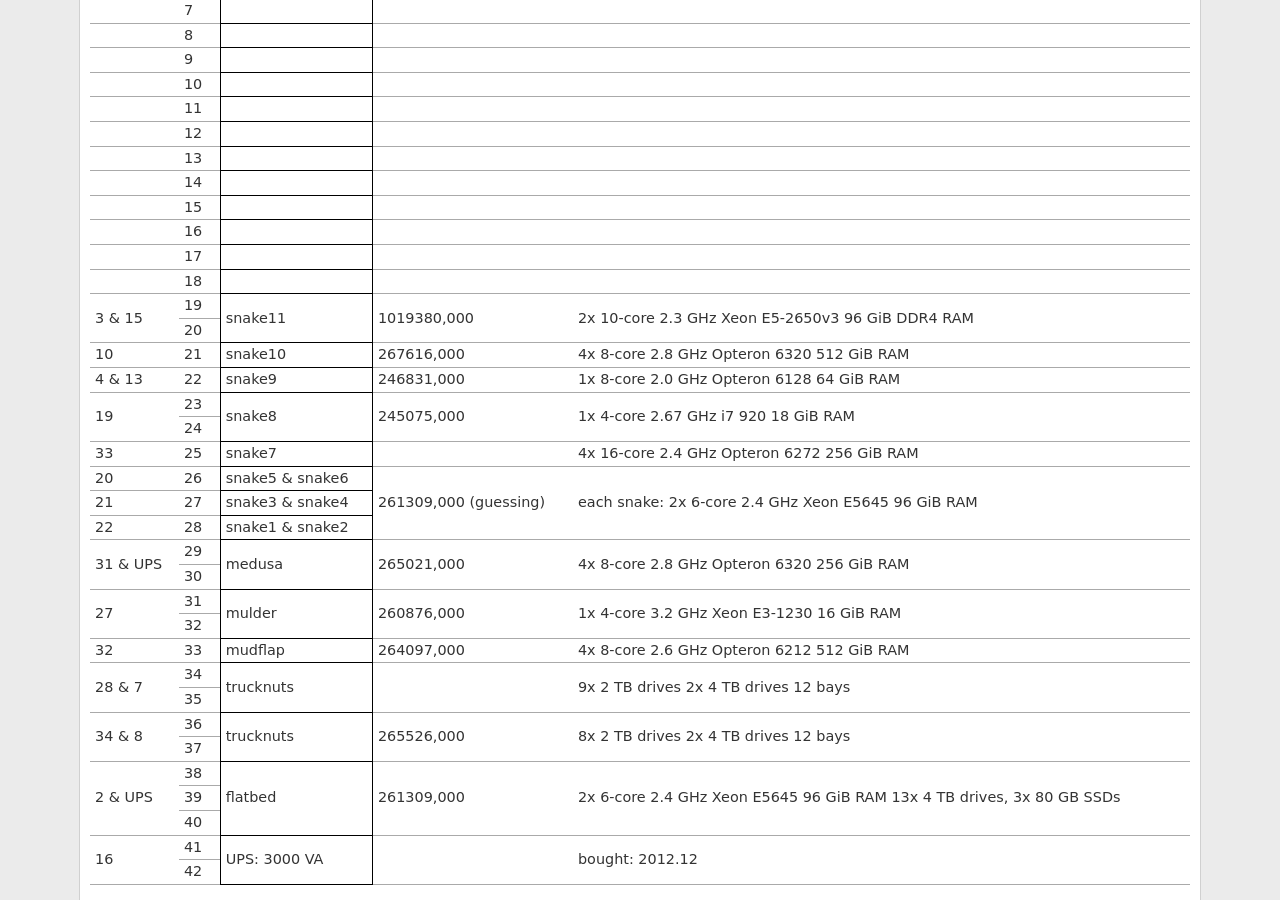
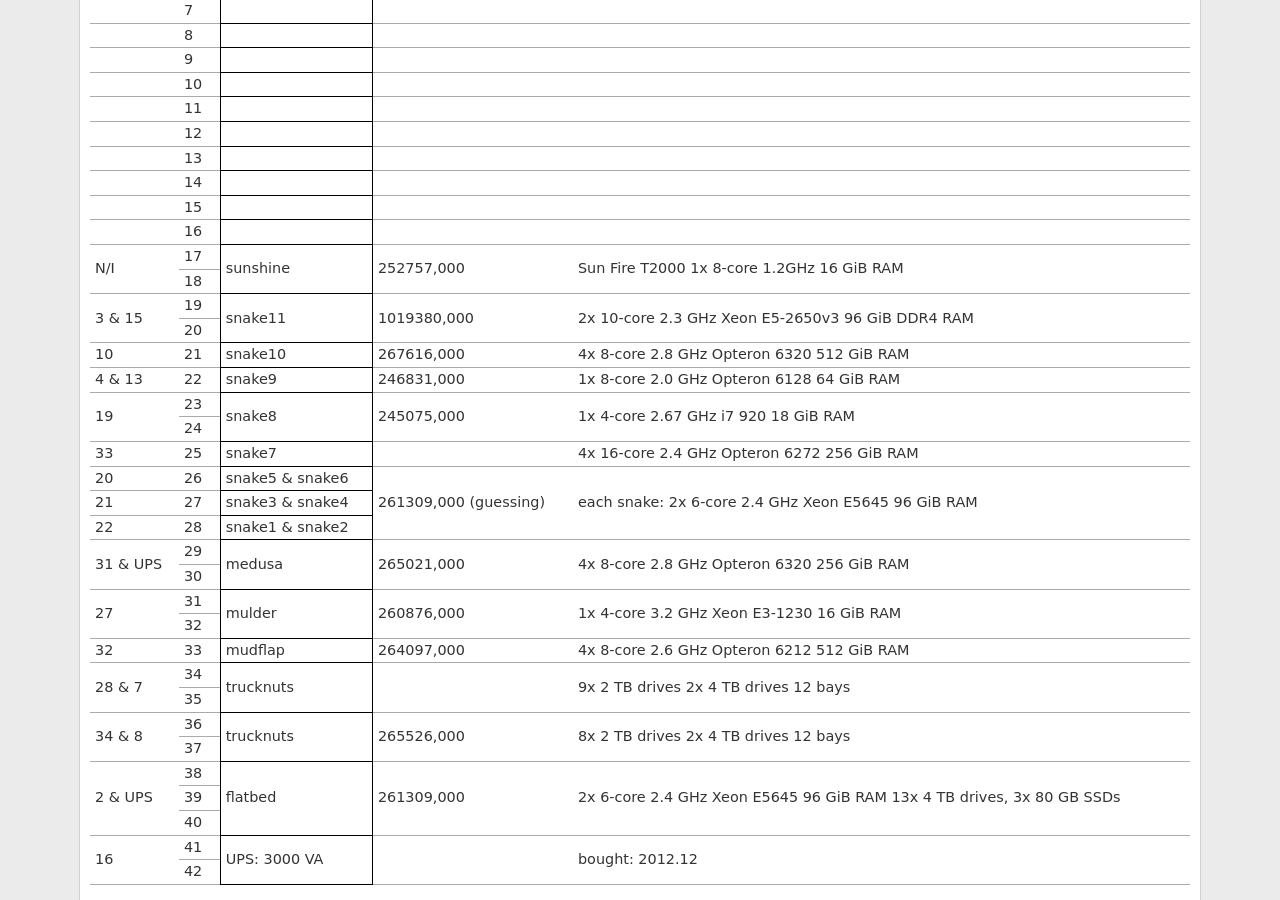
Before and after one commit to psychoinformatics-de/ipsy-docs, a Sphinx documentation site: the page built from source/internal/data_center/index.rst, in a window 1280 px wide and 900 px high, scrolled down 951 px. Built offline with Sphinx 7.4.7, drawn with Linux system fonts in a browser that asks for light colours; formulas are drawn with MathJax 3.

Commit message:
Add Sun machine (specs are guessed)

```diff
--- a/source/internal/data_center/index.rst
+++ b/source/internal/data_center/index.rst
@@ -77,9 +77,9 @@
 +-----+----+-----------------+-------------+-----------------------------------+
 |     | 16 |                 |             |                                   |
 +-----+----+-----------------+-------------+-----------------------------------+
-|     | 17 |                 |             |                                   |
-+-----+----+-----------------+-------------+-----------------------------------+
-|     | 18 |                 |             |                                   |
+|     | 17 |                 |             | Sun Fire T2000                    |
++ N/I +----+ sunshine        + 252757,000  + 1x 8-core 1.2GHz                  +
+|     | 18 |                 |             | 16 GiB RAM                        |
 +-----+----+-----------------+-------------+-----------------------------------+
 | 3   | 19 |                 |             | 2x 10-core 2.3 GHz Xeon E5-2650v3 |
 + \&  +----+ snake11         + 1019380,000 + 96 GiB DDR4 RAM                   +
```
